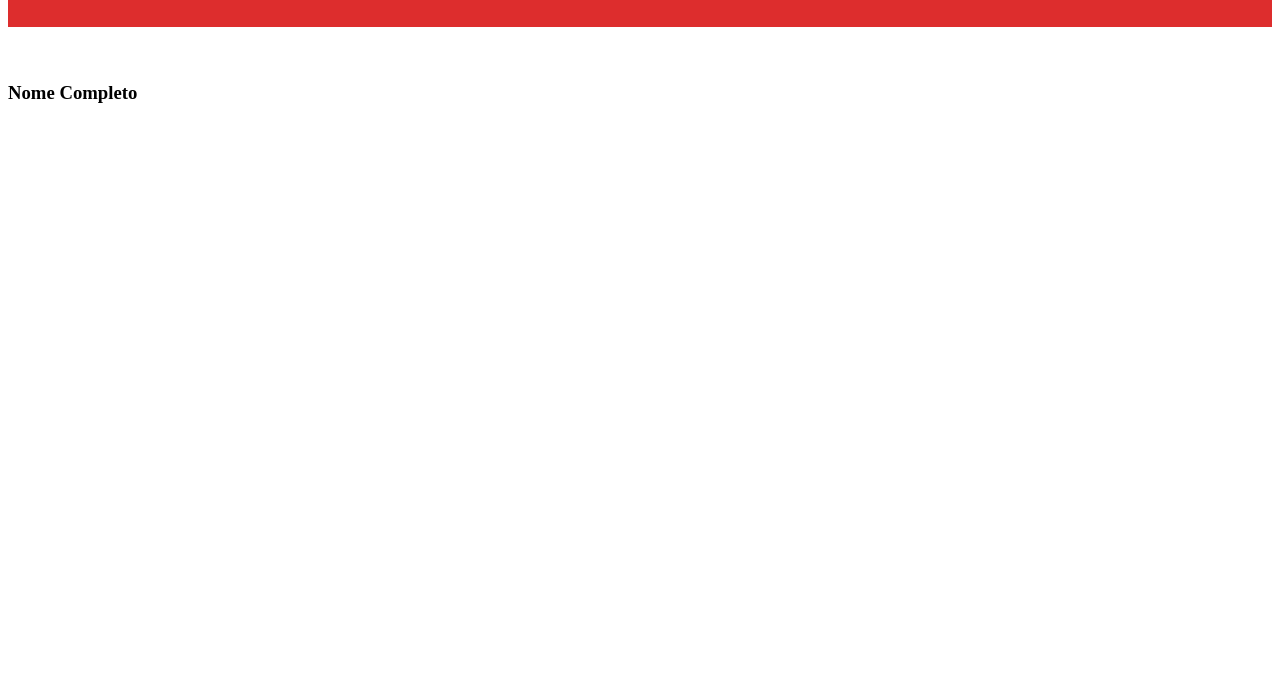
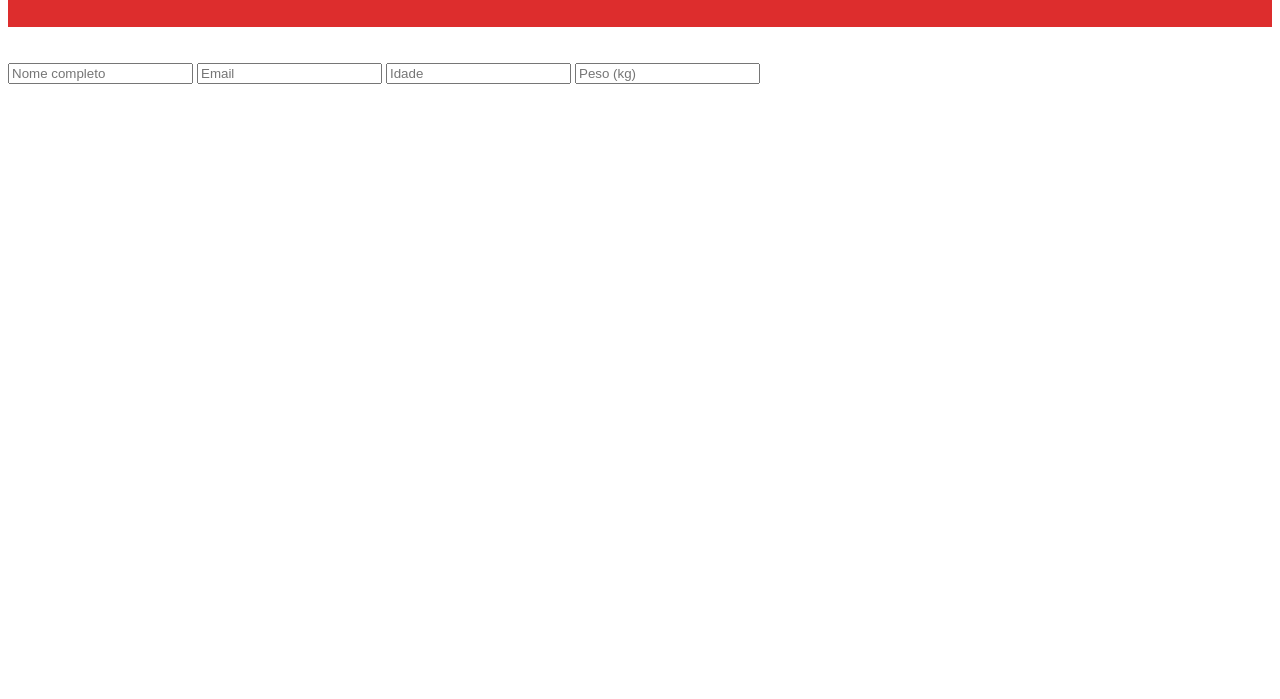
Before and after one commit to Favero-code/doan--o_sangue, a plain HTML site: page index.html in a window 1280 px wide. Shown: the part 101-800 px from the top of the page. Drawn offline with Linux system fonts and the light colour scheme.

Commit message:
ADD - botei tudo em form para armazenar os dados pedidos

```diff
--- a/index.html
+++ b/index.html
@@ -11,9 +11,12 @@
     </div>
 <br>
 <br>
-    <div class="informações">
-    <h3> Nome Completo </h3>
-    </div>
+
+    <form id="formDoacao">
+        <input type="text" id="nome" placeholder="Nome completo" required>
+        <input type="email" id="email" placeholder="Email" required>
+        <input type="number" id="idade" placeholder="Idade" required>
+        <input type="number" id="peso" placeholder="Peso (kg)" required>
 
 
 
--- a/style.css
+++ b/style.css
@@ -6,3 +6,9 @@
     justify-content: center;
 
 }
+
+.informações {
+    display: flex;
+    align-items: center;
+    justify-content: center;
+}
```
